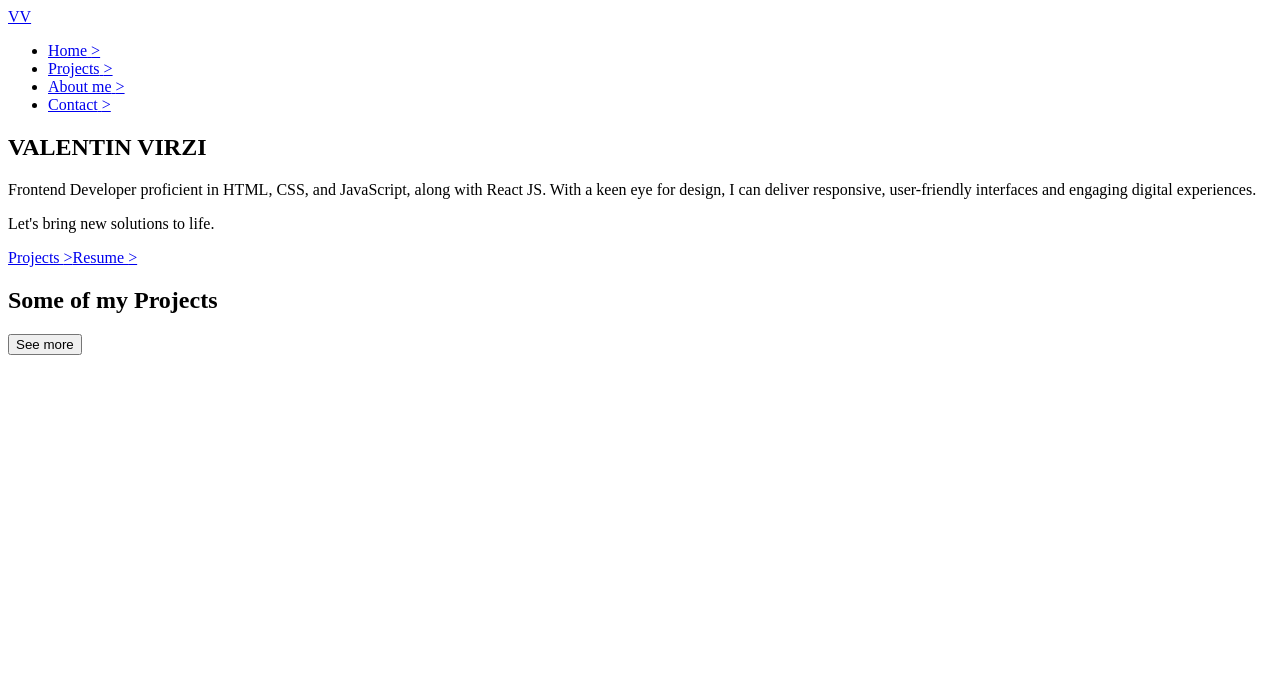
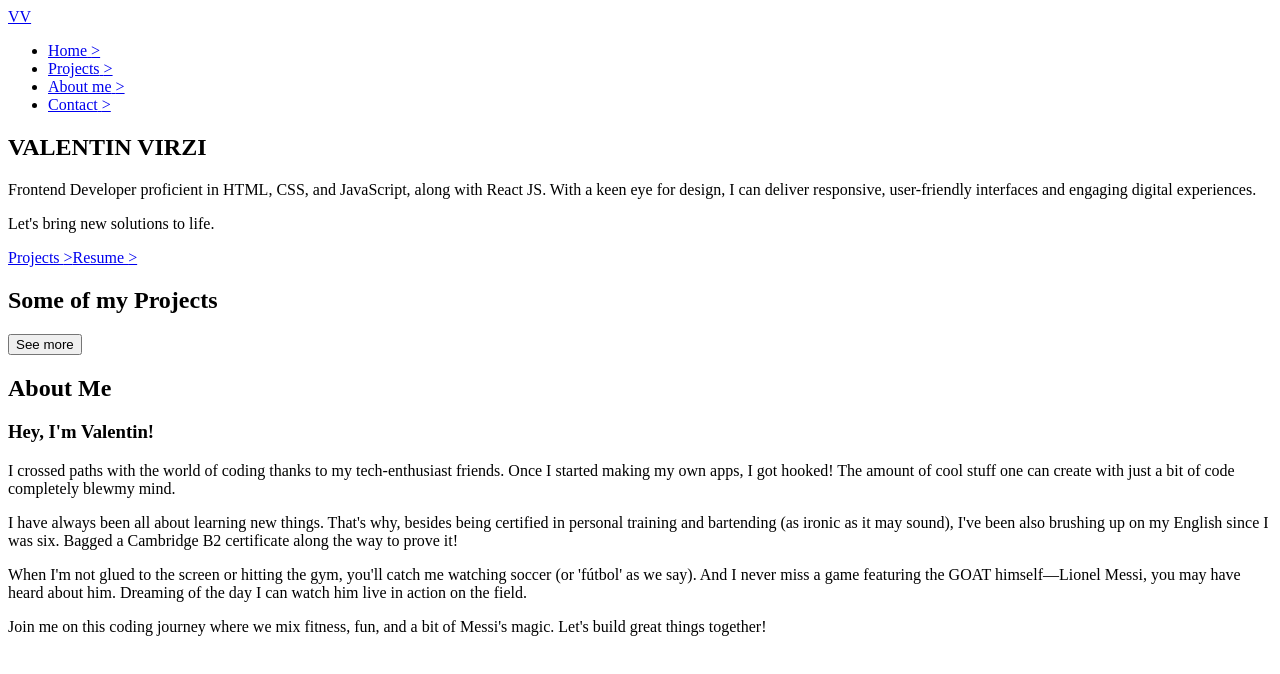
Before and after one commit to valenvirzi/portfolio-react, a React (Create React App) app: page / in a window 1280 px wide. Shown: the top 674 px of the page. Built offline with nearby package versions, Linux system fonts and the light colour scheme.

Commit message:
main section completed

```diff
--- /dev/null
+++ b/src/components/AboutSection.js
@@ -0,0 +1,40 @@
+import React from "react";
+import SectionTitle from "./SectionTitle";
+import Paragraph from "./Paragraph";
+
+const AboutSection = () => {
+  return (
+    <section className="main__about-section">
+      <SectionTitle title={"About Me"} section={"about"} />
+      <div className="about-section__text">
+        <h3 className="about-section__sub-title">Hey, I'm Valentin!</h3>
+        <Paragraph
+          section={"about"}
+          text={
+            "I crossed paths with the world of coding thanks to my tech-enthusiast friends. Once I started making my own apps, I got hooked! The amount of cool stuff one can create with just a bit of code completely blewmy mind."
+          }
+        />
+        <Paragraph
+          section={"about"}
+          text={
+            "I have always been all about learning new things. That's why, besides being certified in personal training and bartending (as ironic as it may sound), I've been also brushing up on my English since I was six. Bagged a Cambridge B2 certificate along the way to prove it!"
+          }
+        />
+        <Paragraph
+          section={"about"}
+          text={
+            "When I'm not glued to the screen or hitting the gym, you'll catch me watching soccer (or 'fútbol' as we say). And I never miss a game featuring the GOAT himself—Lionel Messi, you may have heard about him. Dreaming of the day I can watch him live in action on the field."
+          }
+        />
+        <Paragraph
+          section={"about"}
+          text={
+            "Join me on this coding journey where we mix fitness, fun, and a bit of Messi's magic. Let's build great things together!"
+          }
+        />
+      </div>
+    </section>
+  );
+};
+
+export default AboutSection;
--- a/src/components/HeroSection.js
+++ b/src/components/HeroSection.js
@@ -1,12 +1,13 @@
 import React from "react";
+import Paragraph from "./Paragraph";
 
 function HeroSection({ title, description, slogan }) {
   return (
     <section className="main__hero-section">
       <div className="hero-section__text">
         <h1 className="hero-section__title">{title}</h1>
-        <p className="hero-section__p">{description}</p>
-        <p className="hero-section__p">{slogan}</p>
+        <Paragraph section={"hero"} text={description} />
+        <Paragraph section={"hero"} text={slogan} />
         <div className="hero-section__div">
           <a className="header__link header__link--white" href="#projects">
             <span className="header__link__text">Projects {">"}</span>
--- a/src/components/Main.js
+++ b/src/components/Main.js
@@ -1,6 +1,7 @@
 import React from "react";
 import HeroSection from "./HeroSection";
 import ProjectsSection from "./ProjectsSection";
+import AboutSection from "./AboutSection";
 
 function Main() {
   return (
@@ -11,6 +12,7 @@ function Main() {
         slogan={`Let's bring new solutions to life.`}
       />
       <ProjectsSection />
+      <AboutSection />
     </div>
   );
 }
--- /dev/null
+++ b/src/components/Paragraph.js
@@ -0,0 +1,7 @@
+import React from "react";
+
+const Paragraph = ({ section, text }) => {
+  return <p className={`${section}-section__p`}>{text}</p>;
+};
+
+export default Paragraph;
--- a/src/components/ProjectCard.js
+++ b/src/components/ProjectCard.js
@@ -3,6 +3,7 @@ import React from "react";
 const ProjectCard = ({ project }) => {
   return (
     <article className="projects-section__card">
+      <img className="card__img" src={project.img} alt="Project preview"></img>
       <h3 className="card__title">{project.name}</h3>
       <p className="card__description">{project.description}</p>
       <div className="card__links">
--- a/src/components/ProjectsContainer.js
+++ b/src/components/ProjectsContainer.js
@@ -7,7 +7,7 @@ const ProjectsContainer = () => {
         each of them should have the following properties:
         - Name
         - Description
-        - Image
+        - Image Preview
         - GitHub Link
         - Deployed Link
 
@@ -22,8 +22,20 @@ const ProjectsContainer = () => {
         {/* TODO: Do an iteration over the list of projects up to 3 items,
             and allow to load more after clicking the "See more" button */}
       </div>
-      <button className="projects-section__more-btn" type="button">
-        See more
+      {/* TODO: Render the "See more" button only if the project list has more than 3 items.
+                If not then just show the projects (upto 3).
+
+      {PROJECTS.length > 3 ? (
+        <button className="projects-section__btn" type="button">
+          <span className="projects-section__btn__text">See more</span>
+        </button>
+      ) : (
+        {}
+      )}
+
+      */}
+      <button className="projects-section__btn" type="button">
+        <span className="projects-section__btn__text">See more</span>
       </button>
     </>
   );
```
